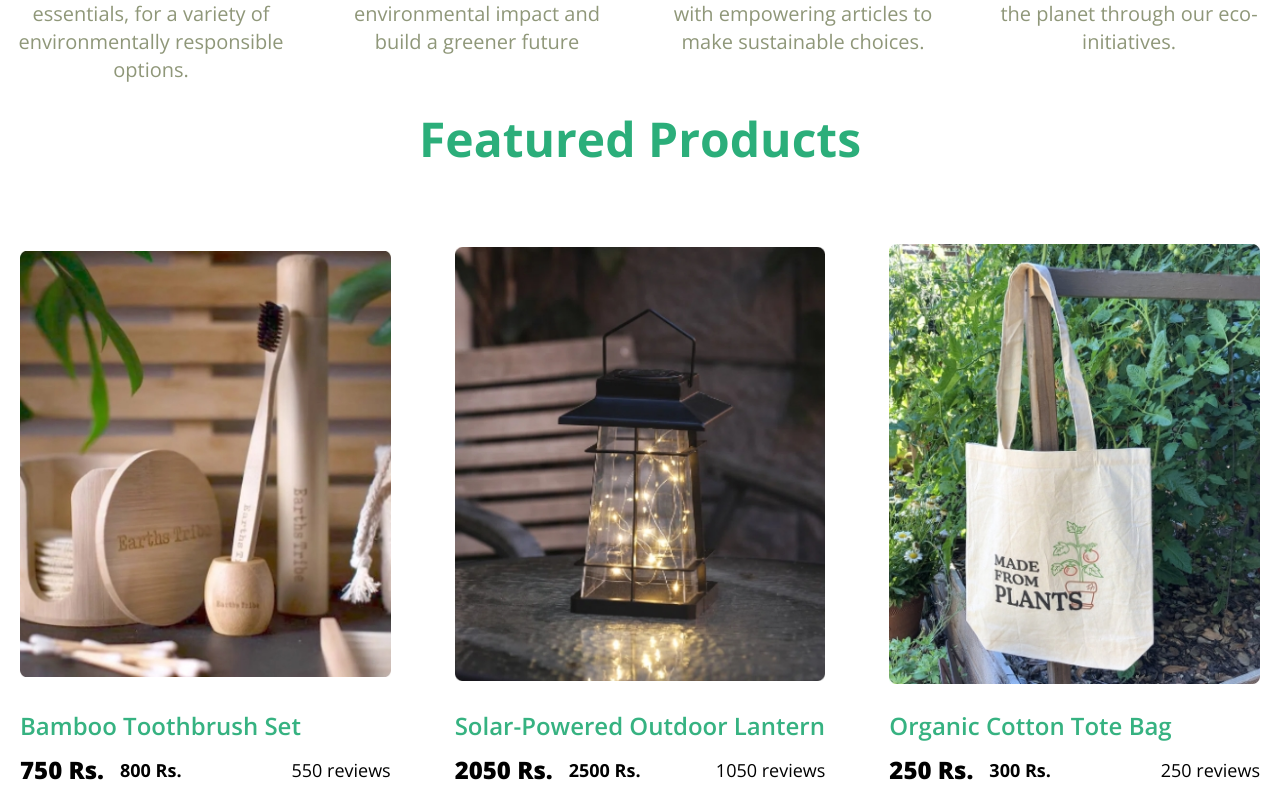
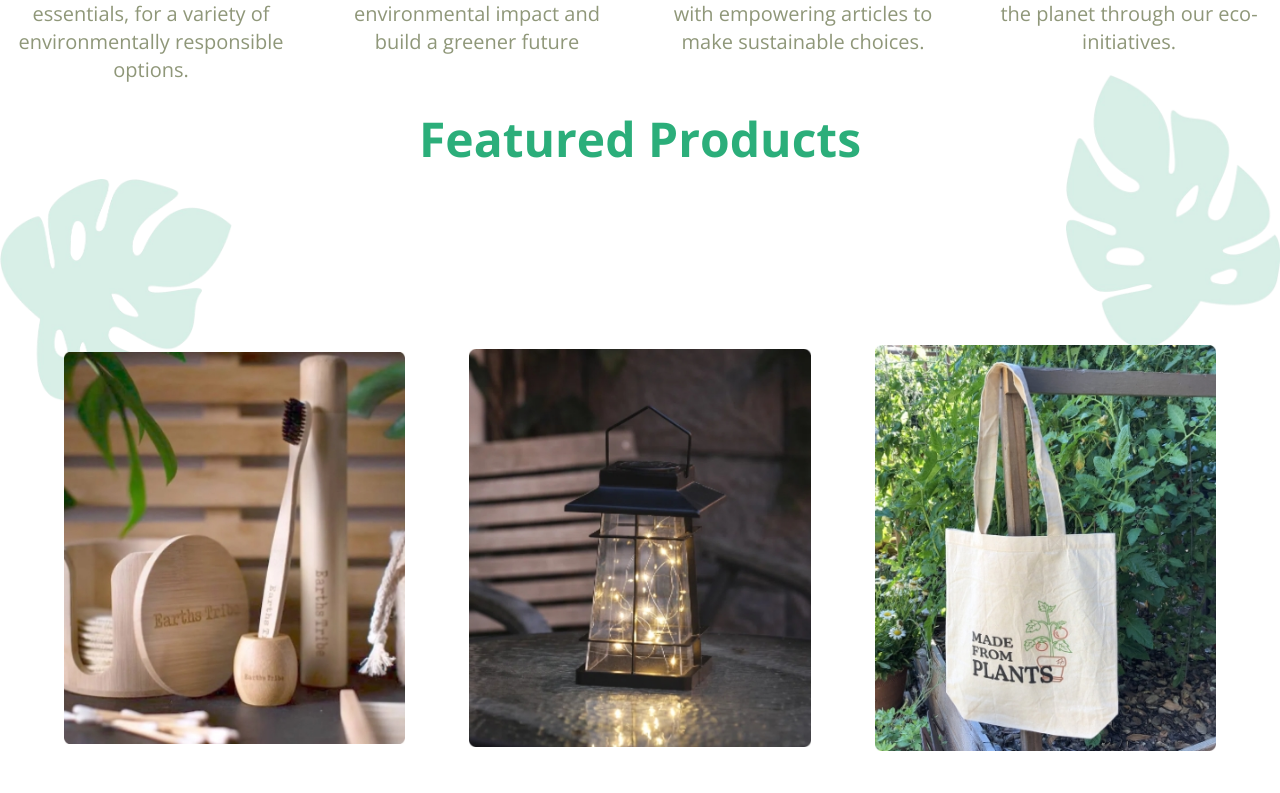
Before and after one commit to abdullahalrakib727/eco-life-web-app, a React (Vite) app: page / in a window 1280 px wide. Shown: the part 1407-2200 px from the top of the page. Built offline with nearby package versions, Linux system fonts and the light colour scheme.

Commit message:
added overlay

```diff
--- a/src/pages/Home/Featured/FeaturedProducts.tsx
+++ b/src/pages/Home/Featured/FeaturedProducts.tsx
@@ -6,15 +6,23 @@ const FeaturedProducts: FC = (): JSX.Element => {
   const AllProducts = Products;
 
   return (
-    <section>
+    <section className="relative">
       <Header title="Featured Products" />
-      <div className="mt-14 grid grid-cols-1  md:grid-cols-3 gap-16 p-5">
+      {/* overlay */}
+      <div className="absolute left-0 -z-20 top-16">
+        <img className="max-w-[232px] max-h-[273px]" src="/left.png" alt="" />
+      </div>
+    <div className="absolute -z-20 right-0 -top-10">
+    <img className="max-w-[232px] max-h-[273px]" src="/right.png" alt="" />
+    </div>
+    {/* main content */}
+      <div className="mt-24 grid grid-cols-1  md:grid-cols-3 gap-16 p-16">
         {AllProducts.map((product, index) => (
-          <div className="max-w-[413px] max-h-[612px]" key={index}>
+          <div className="max-w-[413px] max-h-[612px] overflow-hidden" key={index}>
             <img
               src={product.image}
               alt="product-image"
-              className="w-[380px] lg:h-[451px] object-contain"
+              className="w-[380px] lg:h-[451px] object-contain hover:scale-105 duration-300 transition-all"
             />
             <h1 className="mt-5 text-[#36B281] text-2xl font-semibold">
               {product.name}
@@ -27,10 +35,10 @@ const FeaturedProducts: FC = (): JSX.Element => {
                 </p>
                 <p className="text-lg font-bold">{product.price} Rs.</p>
               </div>
-              <p className="text-lg font-normal">
+              <a href="#" className="text-lg font-normal border-b border-black">
                 {" "}
                 {product.reviewsNumber} reviews
-              </p>
+              </a>
             </div>
             <div className="text-center mt-5">
               <button className="inline-block text-center w-[164px] h-[42px] bg-[#2BAE7A] text-white px-7 py-2 mx-auto shadow-lg transition-all hover:scale-105 duration-300 border-b-4 border-black rounded-md hover:bg-green-700">
```
Also changed, not shown: public/left.png (added), public/right.png (added).
